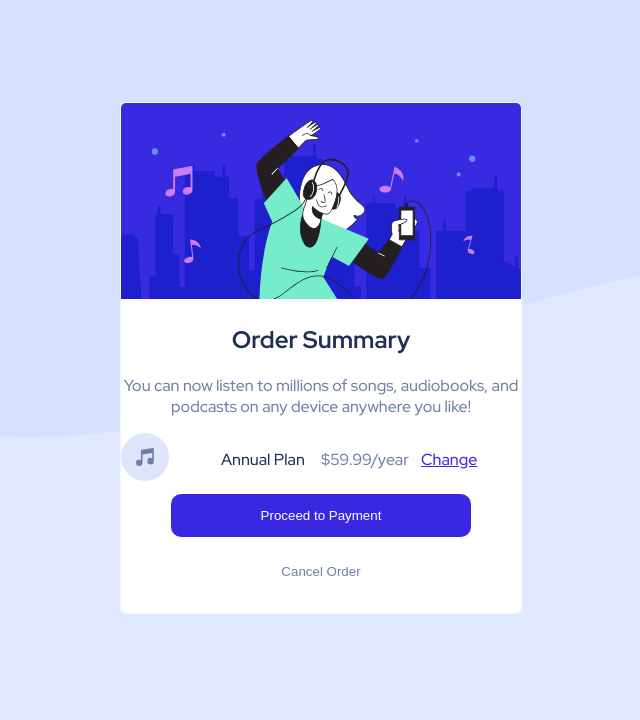
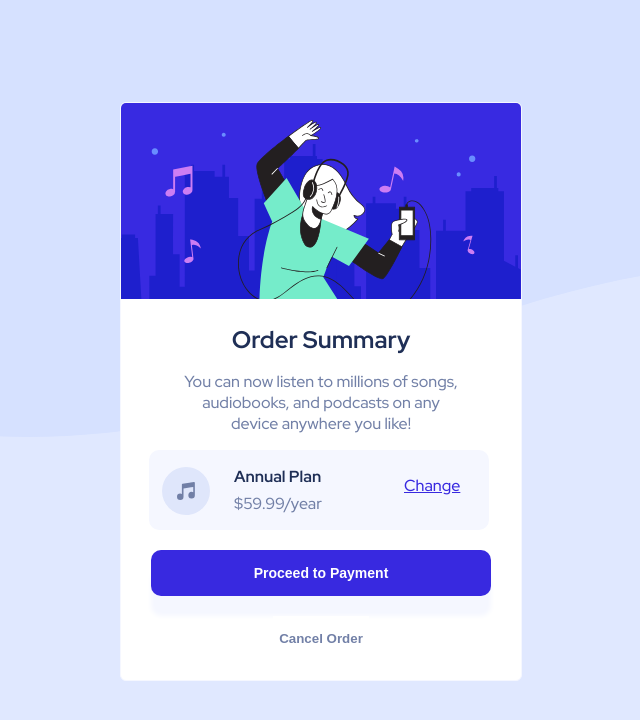
Before and after one commit to abdmud/order-summary-component, a plain HTML site: page index.html in a window 1280 px wide. Shown: the whole page, without its empty margins (319-959 px from the left). Drawn offline with Linux system fonts and the light colour scheme.

Commit message:
finished project

```diff
--- a/index.html
+++ b/index.html
@@ -44,6 +44,7 @@
         <button class="proceed-btn">
           <p>Proceed to Payment</p>
         </button>
+        <div class="box-shadow"></div>
         <button class="cancel-btn">
           <p>Cancel Order</p>
         </button>
--- a/styles.css
+++ b/styles.css
@@ -20,7 +20,11 @@ body {
 
 .card-plan {
     display: grid;
-    grid-template-columns: 1fr 1fr 1fr 1fr;
+    grid-template-columns: 1fr 2fr 1fr;
+    background-color: #f5f7ff;
+    width: 340px;
+    margin-left: 7%;
+    border-radius: 10px;
 }
 
 .card-image img{
@@ -30,12 +34,36 @@ body {
 }
 
 .card-text {
+    display: flex;
+    flex-direction: column;
+    justify-content: center;
     text-align: center;
+}
+
+.card-text p {
+    width: 280px;
+    margin-left: 15%;
+    margin-top: -1%;
 }
 
 .card-text h2,
 .plan-name {
     color: #1f2f56;
+}
+
+.plan-name {
+    font-weight: bold;
+}
+
+.plan-icon {
+    margin-top: 20%;
+    padding-left: 15%;
+}
+
+.plan-price{
+    grid-row: 2;
+    grid-column: 2;
+    margin-top: -25%;
 }
 
 .card-text p,
@@ -47,6 +75,7 @@ body {
 .change-plan p {
     text-decoration: underline;
     color: #3829e0;
+    margin-top: 30%;
 }
 
 .buttons {
@@ -60,13 +89,46 @@ body {
 .proceed-btn {
     background-color: #3829e0;
     color: white;
-    width: 300px;
+    font-size: 14px;
+    font-weight: bold;
+    width: 340px;
     border: none;
     border-radius: 10px;
+    margin-top: 3%;
+    box-shadow: 0px 20px 5px #f5f7ff;
 }
 
 .cancel-btn {
     background-color: white;
     border: none;
-    margin-top: 3%;
+    margin-top: 5%;
+    font-weight: bold;
 }
+
+/** MOBILE **/
+@media only screen and (max-width: 375px) {
+    body {
+        width: 300px;
+    }
+    .card {
+      width: 330px;
+      font-size: 14px;
+      border-radius: 15px;
+      margin-left: 10%;
+    }
+    .card-image img{
+        border-top-left-radius: 15px;
+        border-top-right-radius: 15px;
+        width: 330px;
+    }
+    .card-text p {
+        margin-left: 5%;
+    }
+    .card-plan {
+        width: 280px;
+        margin-right: -5%;
+    }
+    .proceed-btn {
+        width: 280px;
+    }
+  }
```
Also changed, not shown: 2 other files.
